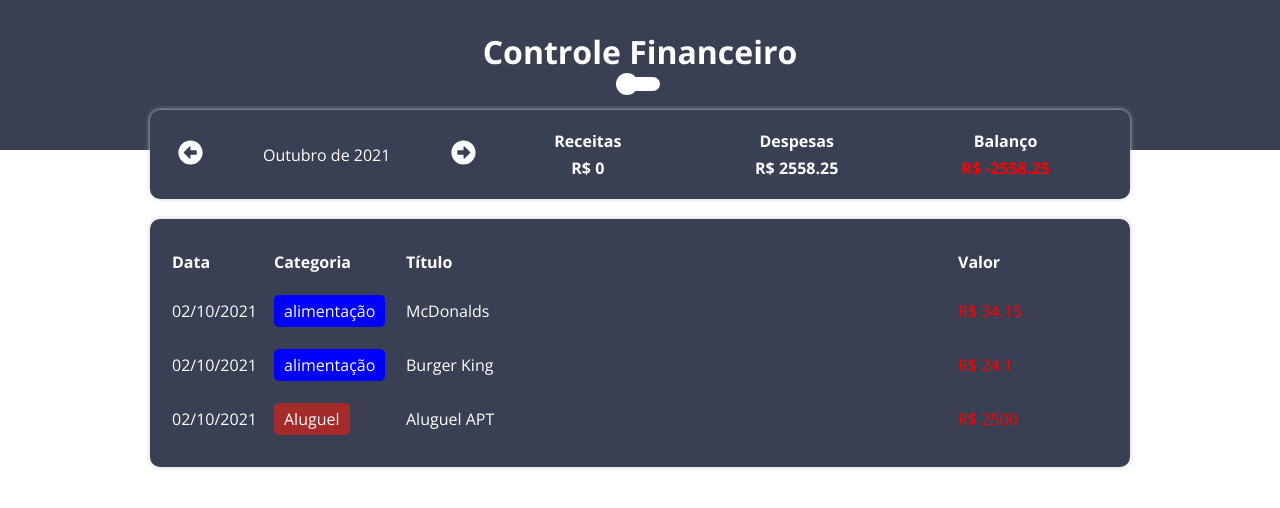
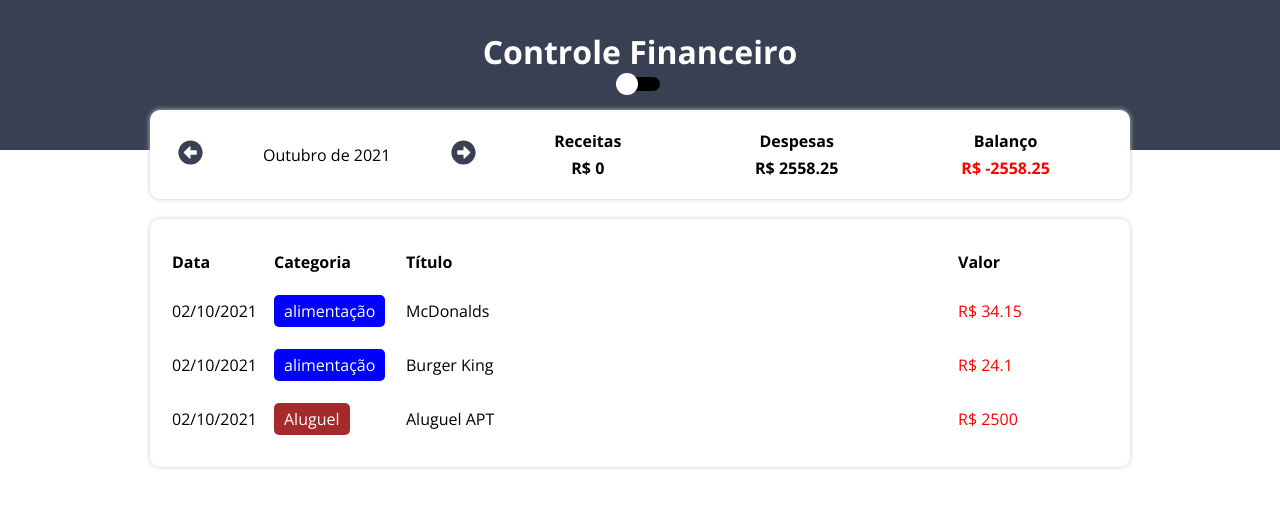
Before and after one commit to FilipePaiva10/D2ControleFinanceiro, a React (Create React App) app: page / in a window 1280 px wide. Shown: the top 508 px of the page. Built offline with nearby package versions, Linux system fonts and the light colour scheme.

Commit message:
Config ThemeSwitcher

```diff
--- a/src/components/InfoArea/index.tsx
+++ b/src/components/InfoArea/index.tsx
@@ -39,7 +39,7 @@ export const InfoArea = ({ currentMonth, onChangeMonth, income, expense }: Props
                     onClick={handlePrevMonth}
                 >
                     <FaArrowAltCircleLeft
-                        color={theme.background.primary}
+                        color={theme.background.secundary}
                     />
                 </C.MonthArrow>
                 <C.MonthTitle>{formatCurrentMonth(currentMonth)}</C.MonthTitle>
@@ -47,7 +47,7 @@ export const InfoArea = ({ currentMonth, onChangeMonth, income, expense }: Props
                     onClick={handleNextMonth}
                 >
                     <FaArrowAltCircleRight
-                         color={theme.background.primary}
+                         color={theme.background.secundary}
                     />
                 </C.MonthArrow>
             </C.MonthArea>
--- a/src/components/InfoArea/styled.ts
+++ b/src/components/InfoArea/styled.ts
@@ -1,7 +1,7 @@
 import styled from "styled-components";
 
 export const Container = styled.div`
-    background-color: ${props => props.theme.background.secundary};
+    background-color: ${props => props.theme.background.primary};
     box-shadow: 0px 0px 5px ${props => props.theme.shadow.primary};
     border-radius: 10px;
     padding: 20px;
--- a/src/components/TableArea/styled.ts
+++ b/src/components/TableArea/styled.ts
@@ -2,7 +2,7 @@ import styled from "styled-components";
 
 export const table = styled.table`
     width: 100%;
-    background-color: ${props => props.theme.background.secundary};
+    background-color: ${props => props.theme.background.primary};
     padding: 20px;
     box-shadow: 0px 0px 5px ${props => props.theme.shadow.primary};
     border-radius: 10px;
--- a/src/components/TableItem/styled.ts
+++ b/src/components/TableItem/styled.ts
@@ -13,7 +13,7 @@ export const Category = styled.div<{ bgcolor: string }>`
     display: inline-block;
     padding: 5px 10px;
     border-radius: 5px;
-    color: ${props => props.theme.colors.primary};
+    color: #FFF;
     background-color: ${props => props.bgcolor};
 `;
 
--- a/src/styles/themes/dark.ts
+++ b/src/styles/themes/dark.ts
@@ -1,6 +1,5 @@
 export default {
     title: 'Dark',
-
     background: {
         primary: '#20212C',
         secundary: '#394053'
--- a/src/styles/themes/light.ts
+++ b/src/styles/themes/light.ts
@@ -6,7 +6,7 @@ export default {
         secundary: '#394053'
     },
     colors: {
-        primary: '#FFF',
+        primary: '#000',
         secundary: '#FFF'
     },
     shadow: {
@@ -14,3 +14,5 @@ export default {
         secundary: '#000'
     }
 }
+
+//#394053
```
